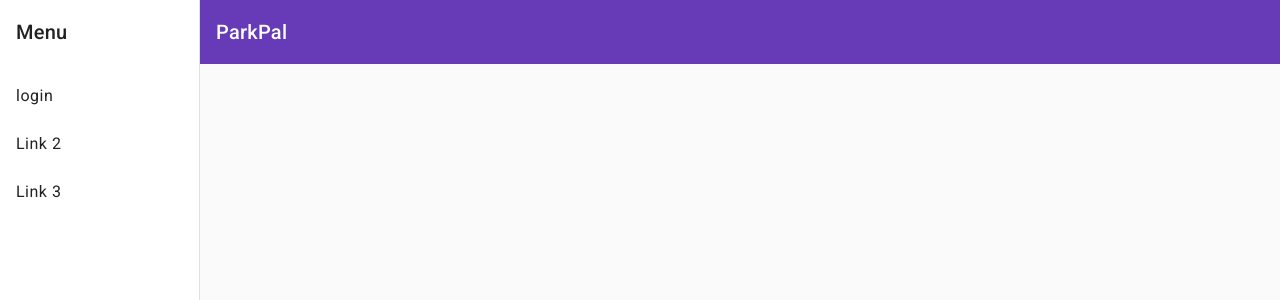
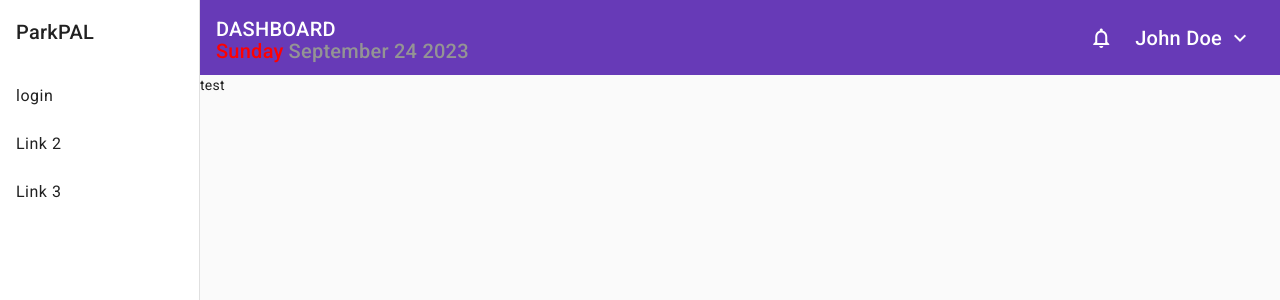
Before and after one commit to LM-Inocentes/ParkPal, an Angular app in the folder ParkPal/: page / in a window 1280 px wide. Shown: the top 300 px of the page. Built offline with nearby package versions, Linux system fonts and the light colour scheme.

Commit message:
progress on dashboard

```diff
--- a/ParkPal/src/app/app-navigation/app-navigation.component.html
+++ b/ParkPal/src/app/app-navigation/app-navigation.component.html
@@ -3,7 +3,7 @@
       [attr.role]="(isHandset$ | async) ? 'dialog' : 'navigation'"
       [mode]="(isHandset$ | async) ? 'over' : 'side'"
       [opened]="(isHandset$ | async) === false">
-    <mat-toolbar>Menu</mat-toolbar>
+    <mat-toolbar>ParkPAL</mat-toolbar>
     <mat-nav-list>
       <a mat-list-item href="">login</a>
       <a mat-list-item href="#">Link 2</a>
@@ -11,7 +11,7 @@
     </mat-nav-list>
   </mat-sidenav>
   <mat-sidenav-content>
-    <mat-toolbar color="primary">
+    <mat-toolbar color="primary" class="custom-toolbar">
       <button
         type="button"
         aria-label="Toggle sidenav"
@@ -20,8 +20,36 @@
         *ngIf="isHandset$ | async">
         <mat-icon aria-label="Side nav toggle icon">menu</mat-icon>
       </button>
-      <span>ParkPal</span>
+      <div class="toolbar-elements">
+        <div class="left-elements">
+          <div>DASHBOARD</div>
+          <div class="date-container">
+            <div class="day">{{ currentDay }}</div><div class="date">{{ currentDate }}</div>
+          </div>
+        </div>
+        <div class="right-elements">
+          <button
+          type="button"
+          aria-label="Toggle sidenav"
+          mat-icon-button
+          (click)="drawer.toggle()"
+          >
+          <mat-icon aria-label="notifications icon">notifications_none</mat-icon>
+          </button>
+          <div style="display: flex; align-items: center;">
+            <span style="margin-left: 10px; margin-right: -6px;">John Doe</span>
+            <button
+              type="button"
+              aria-label="Toggle sidenav"
+              mat-icon-button
+              (click)="drawer.toggle()">
+              <mat-icon aria-label="keyboard arrow down">keyboard_arrow_down</mat-icon>
+          </button>
+          </div>
+        </div>
+      </div>
     </mat-toolbar>
     <!-- Add Content Here -->
+    <span>test</span>
   </mat-sidenav-content>
 </mat-sidenav-container>
--- a/ParkPal/src/app/app-navigation/app-navigation.component.scss
+++ b/ParkPal/src/app/app-navigation/app-navigation.component.scss
@@ -15,3 +15,40 @@
   top: 0;
   z-index: 1;
 }
+
+.custom-toolbar {
+  height: 75px;
+  display: flex;
+}
+
+.toolbar-elements {
+  width: 100vw;
+  display: flex;
+  justify-content: space-between;
+  align-items: center;
+}
+
+.right-elements {
+  display: flex;
+  align-items: center;
+}
+
+.custom-toolbar div {
+  margin-top: -5px;
+  margin-bottom: -5px;
+  padding: 0;
+}
+
+/* app-navigation.component.scss */
+.date-container {
+  display: flex;
+}
+
+.day {
+  color: red; /* Red color for the day */
+  margin-right: 5px
+}
+
+.date {
+  color: rgb(148, 148, 148); /* Gray color for the date */
+}
--- a/ParkPal/src/app/app-navigation/app-navigation.component.ts
+++ b/ParkPal/src/app/app-navigation/app-navigation.component.ts
@@ -2,6 +2,7 @@ import { Component, inject } from '@angular/core';
 import { BreakpointObserver, Breakpoints } from '@angular/cdk/layout';
 import { Observable } from 'rxjs';
 import { map, shareReplay } from 'rxjs/operators';
+import { DatePipe } from '@angular/common';
 
 @Component({
   selector: 'app-app-navigation',
@@ -9,11 +10,37 @@ import { map, shareReplay } from 'rxjs/operators';
   styleUrls: ['./app-navigation.component.scss']
 })
 export class AppNavigationComponent {
+
   private breakpointObserver = inject(BreakpointObserver);
+
+  // Initialize currentDate as null
+  currentDay: string | null = null;
+  currentDate: string | null = null;
 
   isHandset$: Observable<boolean> = this.breakpointObserver.observe(Breakpoints.Handset)
     .pipe(
       map(result => result.matches),
       shareReplay()
     );
+
+  constructor(private datePipe: DatePipe) {
+    // Get the current date
+    const currentDateObj = new Date();
+
+    // Format the date using a custom format without the comma
+    const options1: Intl.DateTimeFormatOptions = {
+      day: 'numeric',
+      month: 'long',
+      year: 'numeric'
+    };
+    const options2: Intl.DateTimeFormatOptions = {
+      weekday: 'long',
+    };
+    const transformedDate = currentDateObj.toLocaleDateString(undefined, options1).replace(',', '');
+    const transformedDay = currentDateObj.toLocaleDateString(undefined, options2).replace(',', '');
+
+    // Assign the formatted date to currentDate
+    this.currentDate = transformedDate;
+    this.currentDay = transformedDay;
+  }
 }
```
Also changed, not shown: ParkPal/src/app/app.module.ts (+6 -1 lines).
